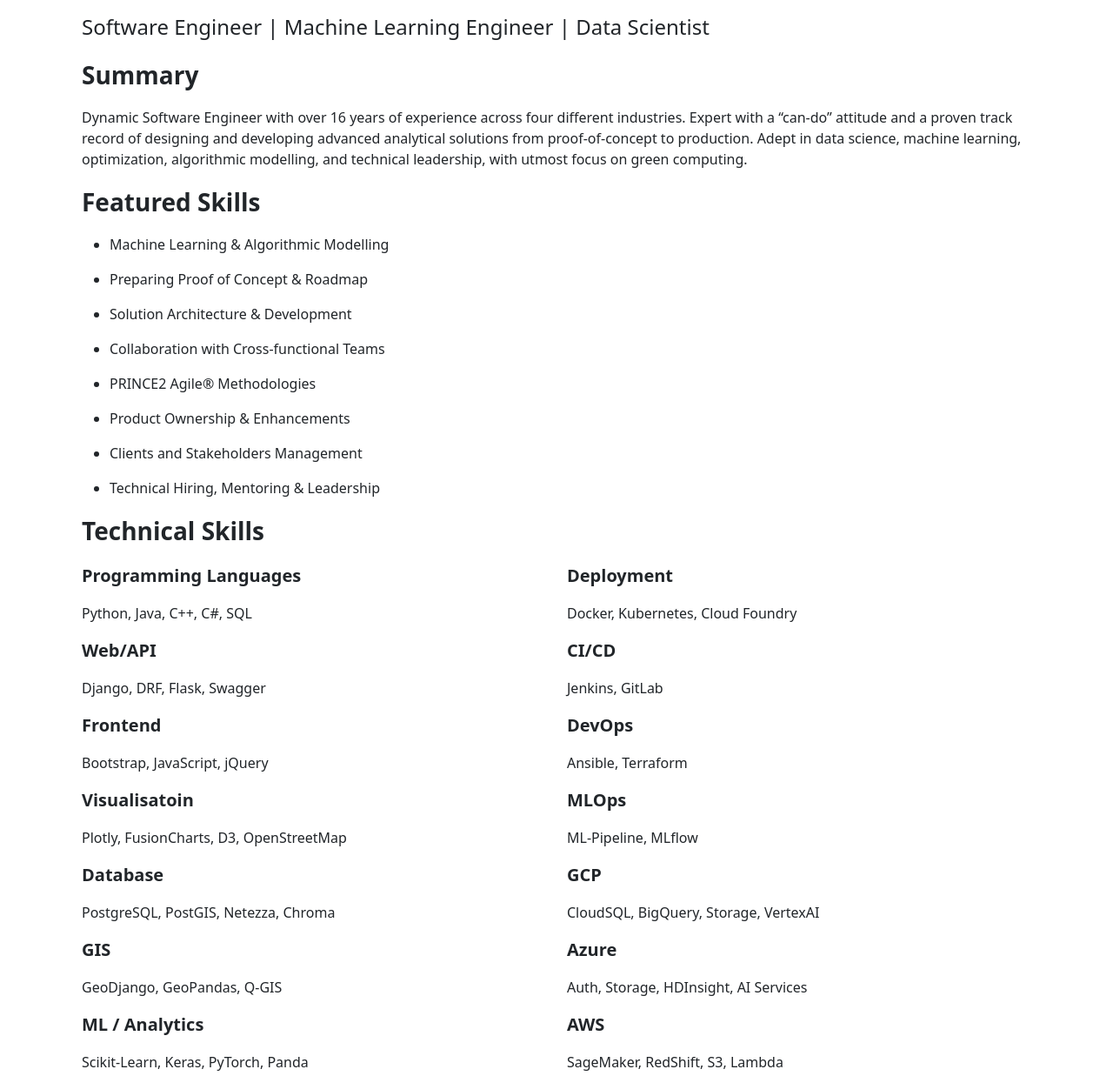
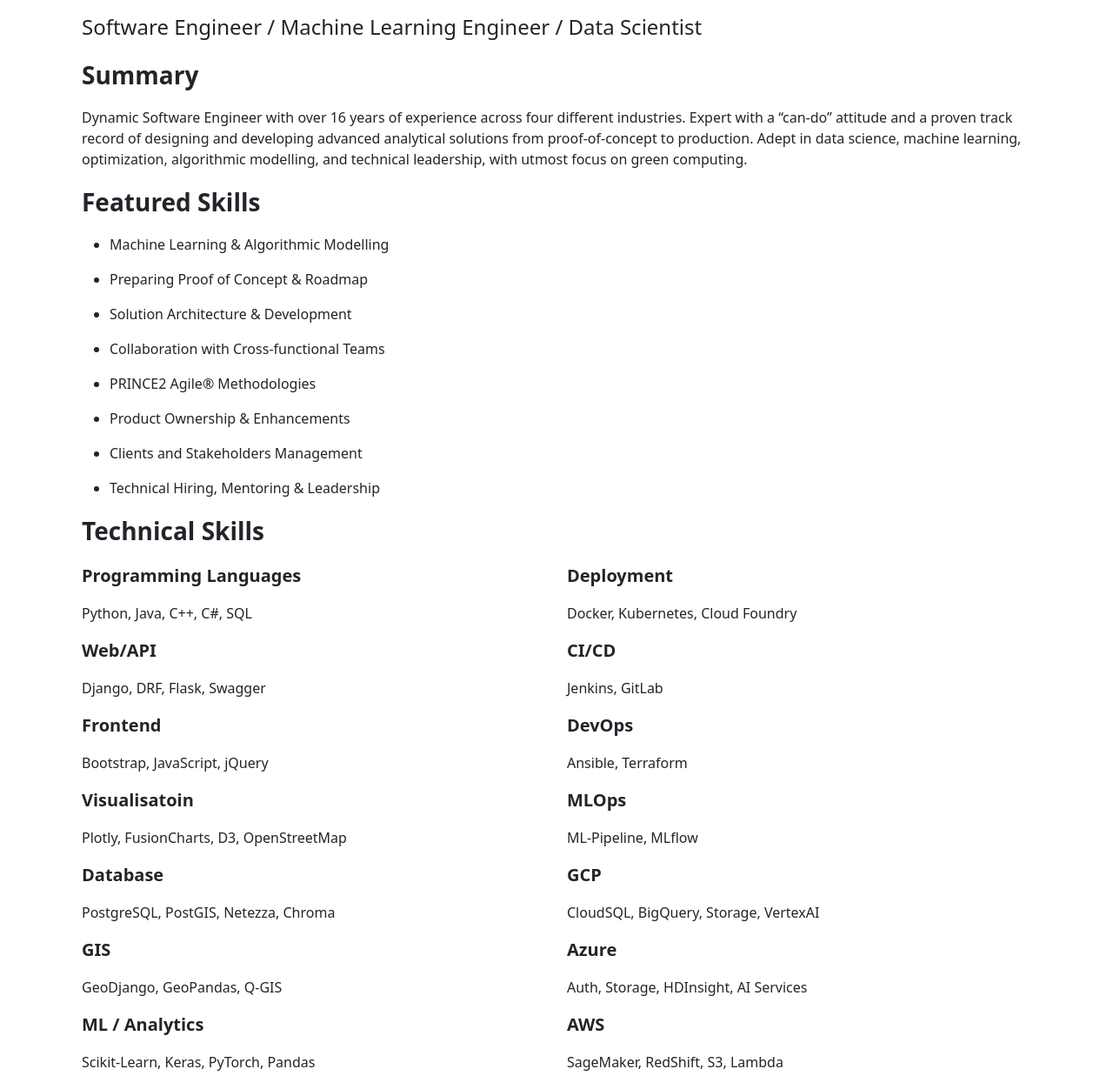
Before and after one commit to iamrezaul/iamrezaul.github.io, a plain HTML site: page index.html in a window 1280 px wide. Shown: the part 63-1300 px from the top of the page at 87% size. Drawn offline with nearby package versions, Linux system fonts and the light colour scheme.

Commit message:
- fixed typos

```diff
--- a/index.html
+++ b/index.html
@@ -16,7 +16,7 @@
         <div class="container-fluid">
             <div>
                 <p id="project_title" class="fs-1 fw-bold">Mohammad Rezaul Islam</p>
-                <p id="tag_line" class="fs-4"> Software Engineer | Machine Learning Engineer | Data Scientist </p>
+                <p id="tag_line" class="fs-4"> Software Engineer / Machine Learning Engineer / Data Scientist </p>
             </div>
 
             <div><p id="summary" class="fs-3 fw-semibold">Summary</p></div>
@@ -78,7 +78,7 @@
 
                     <div><p class="fs-5 fw-semibold"> ML / Analytics </p></div>
                     <p>
-                        Scikit-Learn, Keras, PyTorch, Panda
+                        Scikit-Learn, Keras, PyTorch, Pandas
                     </p>
 
                     <div><p class="fs-5 fw-semibold"> Large Language Models (LLMs) </p></div>
```
